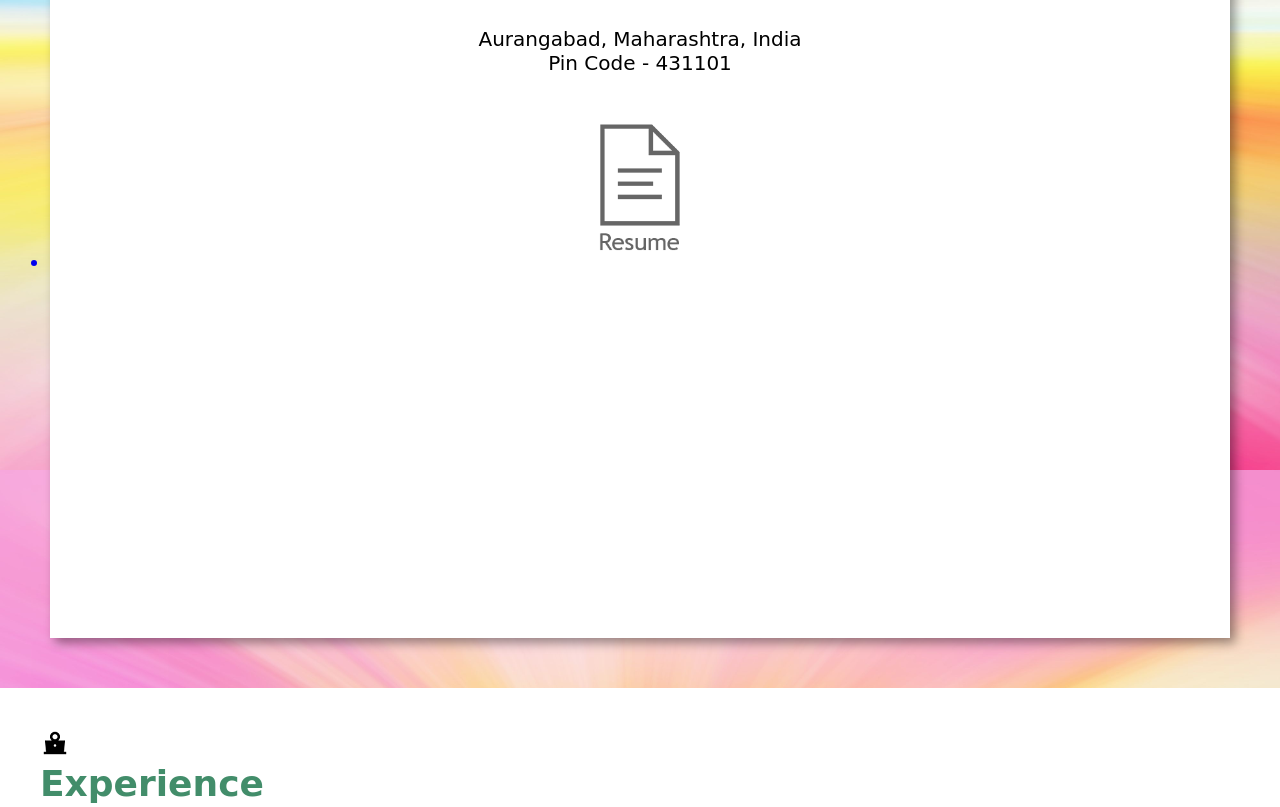
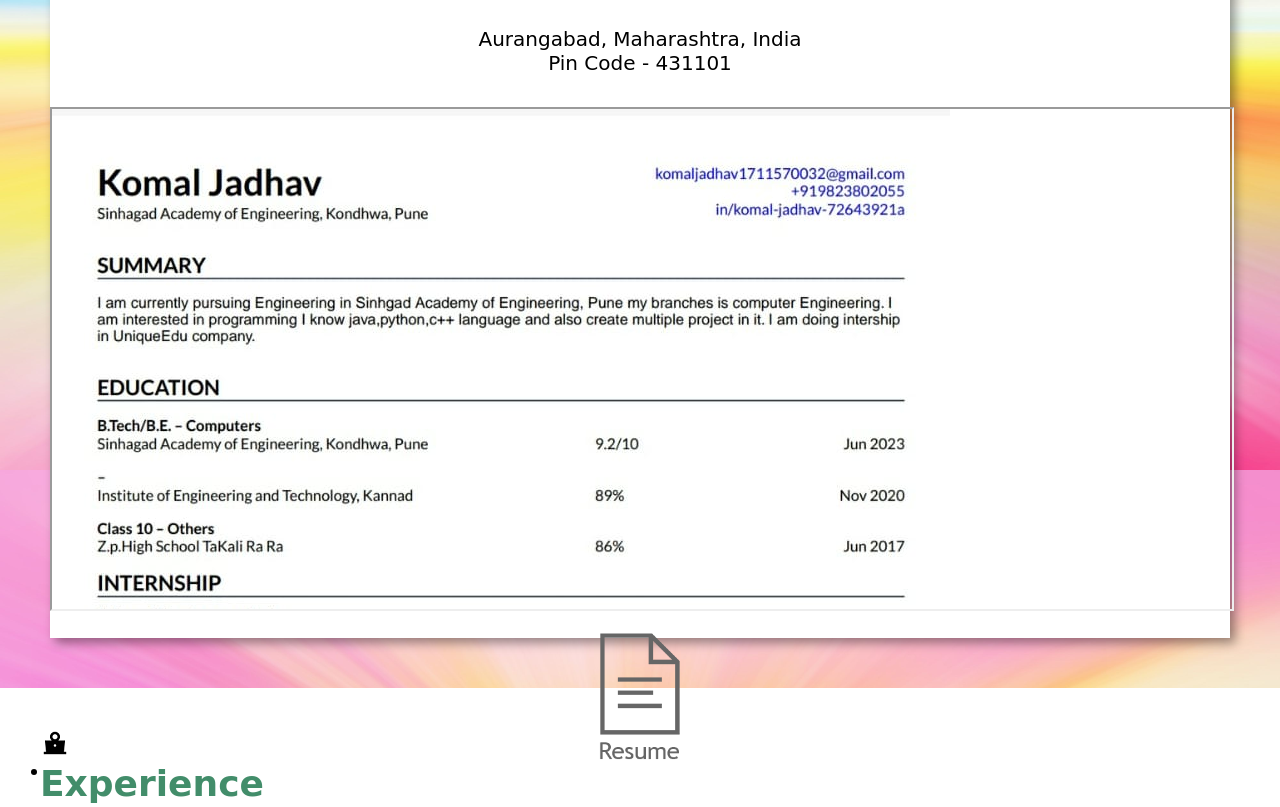
Before and after one commit to Komal-j05/myprofiloproject.github.io, a plain HTML site: page index.html in a window 1280 px wide. Shown: the part 1237-2044 px from the top of the page. Drawn offline with Linux system fonts and the light colour scheme.

Commit message:
Update index.html

```diff
--- a/index.html
+++ b/index.html
@@ -60,7 +60,7 @@ background-size: cover;
 
                 </div>
             </div>
-			<a href="images/resu.jpg" target="_blank"><li><img src="images/re.png" alt=""></li></a>
+			<iframe src="images/resu.jpg" width="100%" height="500px"></iframe><li><img src="images/re.png" alt=""></li></a>
 				</div>
             </div>
 			</div>
```
